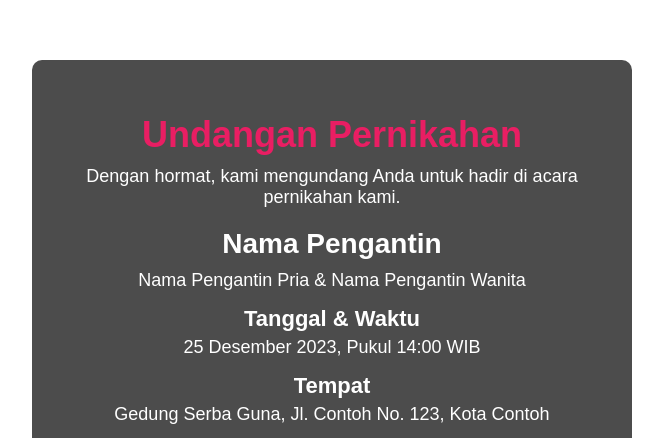
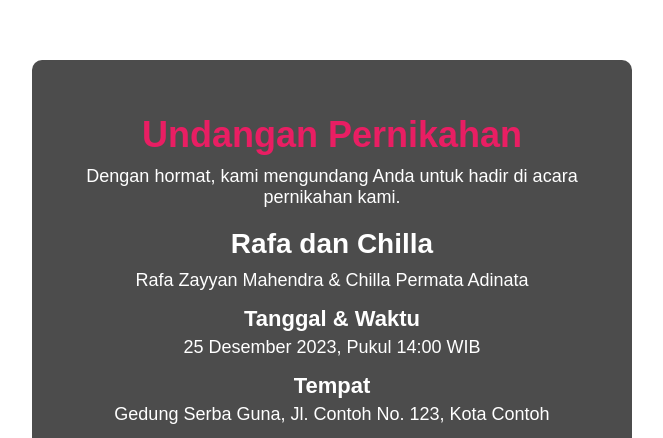
Before and after one commit to shelapermata/shelapermata.github.io, a plain HTML site: page index.html in a window 1280 px wide. Shown: the part 106-544 px from the top of the page, without its empty margins (308-971 px from the left). Drawn offline with Linux system fonts and the light colour scheme.

Commit message:
index.html

```diff
--- a/index.html
+++ b/index.html
@@ -11,8 +11,8 @@
         <div class="overlay">
             <h1>Undangan Pernikahan</h1>
             <p>Dengan hormat, kami mengundang Anda untuk hadir di acara pernikahan kami.</p>
-            <h2>Nama Pengantin</h2>
-            <p>Nama Pengantin Pria & Nama Pengantin Wanita</p>
+            <h2>Rafa dan Chilla</h2>
+            <p>Rafa Zayyan Mahendra & Chilla Permata Adinata</p>
             <h3>Tanggal & Waktu</h3>
             <p>25 Desember 2023, Pukul 14:00 WIB</p>
             <h3>Tempat</h3>
```
